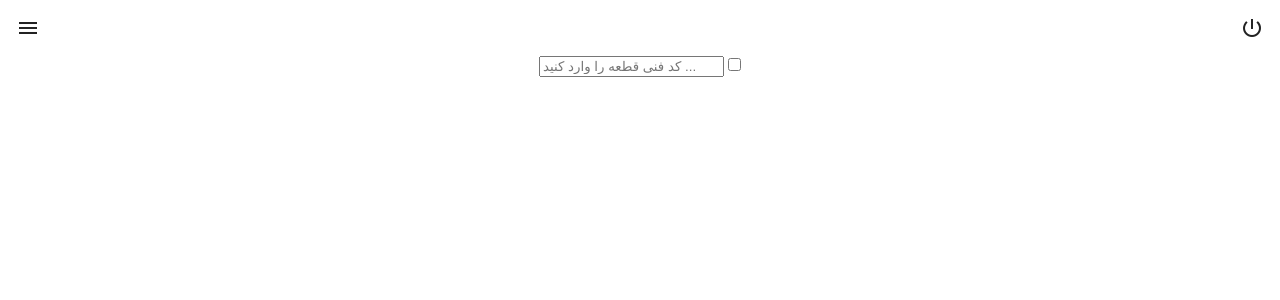
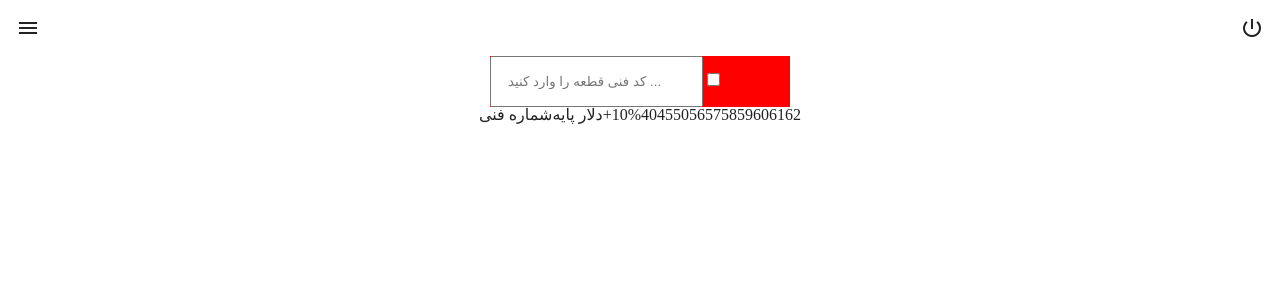
Before and after one commit to MahdiSohaily/PHP-MVC, a PHP site: page /views/Good/show.php in a window 1280 px wide. Shown: the top 300 px of the page. Run offline with PHP 8.4, Linux system fonts and the light colour scheme.

Commit message:
Update main content style

```diff
--- /dev/null
+++ b/public/css/partials/search.css
@@ -0,0 +1,8 @@
+.search-form {
+    width: 300px;
+    background-color: red;
+}
+
+.search-form input[type='text'] {
+    padding: 1rem;
+}
--- a/public/css/styles.css
+++ b/public/css/styles.css
@@ -56,5 +56,6 @@ aside {
 
 .main-content {
   display: flex;
-  justify-content: center;
+  flex-direction: column;
+  align-items: center;
 }
--- a/views/Good/show.php
+++ b/views/Good/show.php
@@ -10,6 +10,7 @@
     <link rel="shortcut icon" href="./public/img/YadakShop.png">
     <title>Yadak Shop</title>
     <link rel="stylesheet" href="./public/css/styles.css">
+    <link rel="stylesheet" href="./public/css/partials/search.css">
     <link href="https://fonts.googleapis.com/icon?family=Material+Icons" rel="stylesheet">
 </head>
 
@@ -54,10 +55,29 @@
             <i class="material-icons">power_settings_new</i>
         </section>
         <section class="main-content">
-            <form action="" method="post">
+            <form action="" method="post" class='search-form'>
                 <input type="text" name="serial" id="serial" placeholder="کد فنی قطعه را وارد کنید ...">
                 <input type="checkbox" name="super" id="super">
             </form>
+            <table>
+                <tr>
+                    <th class="first-th">شماره فنی</th>
+                    <th>دلار پایه</th>
+                    <th class="border">+10%</th>
+                    <th>40</th>
+                    <th>45</th>
+                    <th>50</th>
+                    <th>56</th>
+                    <th class="red">57</th>
+                    <th>58</th>
+                    <th>59</th>
+                    <th class="red2">60</th>
+                    <th>61</th>
+                    <th>62</th>
+                    <th class="Action"></th>
+                    <th></th>
+                </tr>
+            </table>
         </section>
     </main>
     <script src="https://code.jquery.com/jquery-3.6.0.min.js"></script>
```
